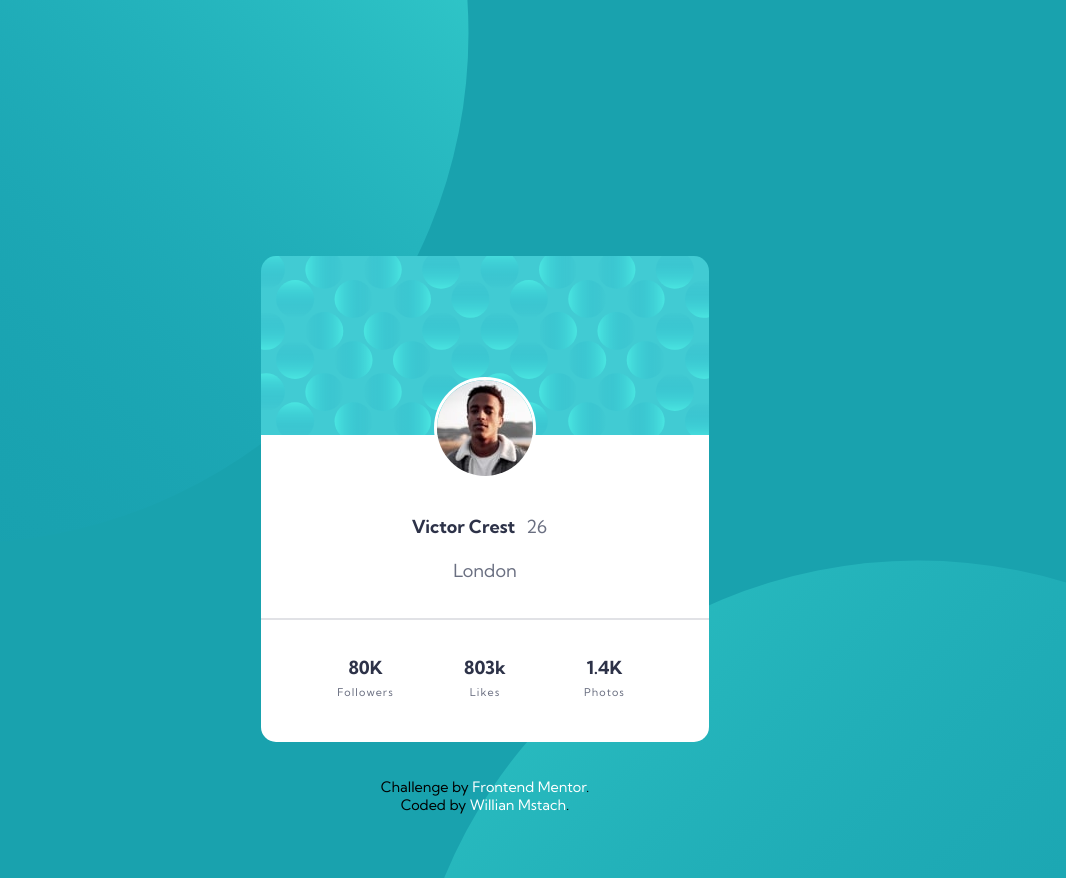
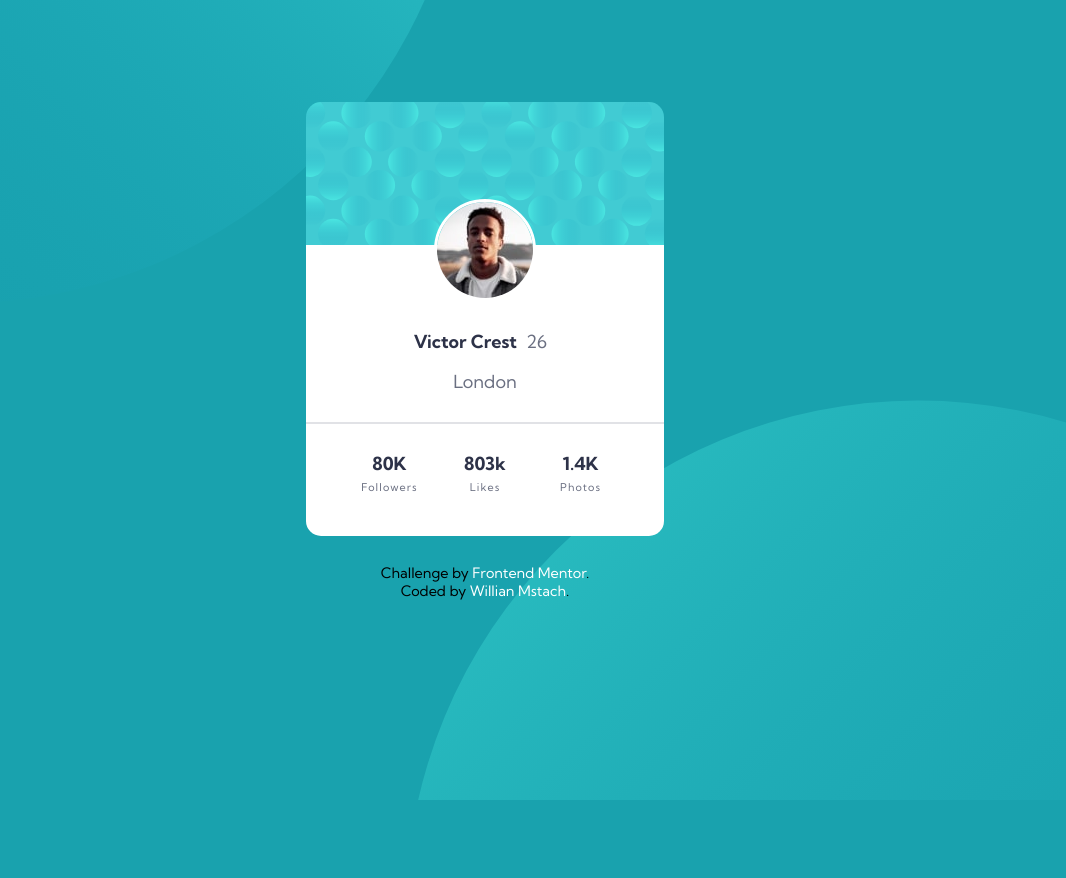
Before and after one commit to WillianMstach/profile-card-component-main, a plain HTML site: page index.html in a window 1280 px wide. Shown: the whole page, without its empty margins (155-1221 px from the left). After the commit the page ends 800 px from the top, so only its background shows below. Drawn offline with Linux system fonts and the light colour scheme.

Commit message:
ajustes finais

```diff
--- a/style.css
+++ b/style.css
@@ -144,10 +144,11 @@ a {
 @media (min-width: 1200px) {
   body {
     background-position-x: -25rem, 35rem;
-    background-position-y: -30rem, 35rem;
+    background-position-y: -45rem, 25rem;
   }
   .container {
     border-radius: 15px;
-    width: 35%;
+    width: 28%;
+    margin-top: 8%;
   }
 }
```
Also changed, not shown: captura.JPG (added), design/desktop-design.jpg (deleted), design/desktop-preview.jpg (deleted), design/mobile-design.jpg (deleted), 1 other file.
